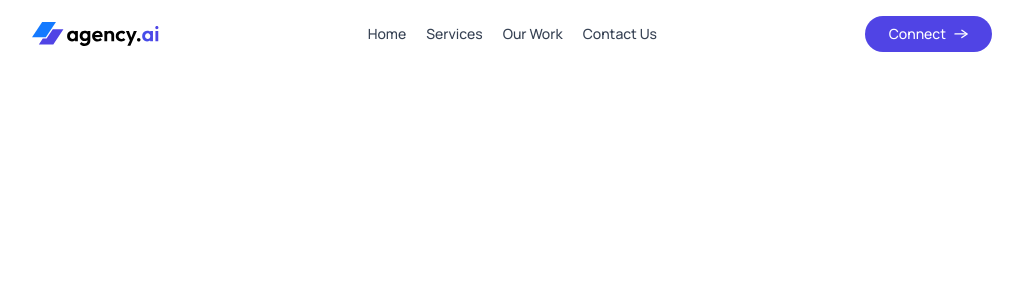
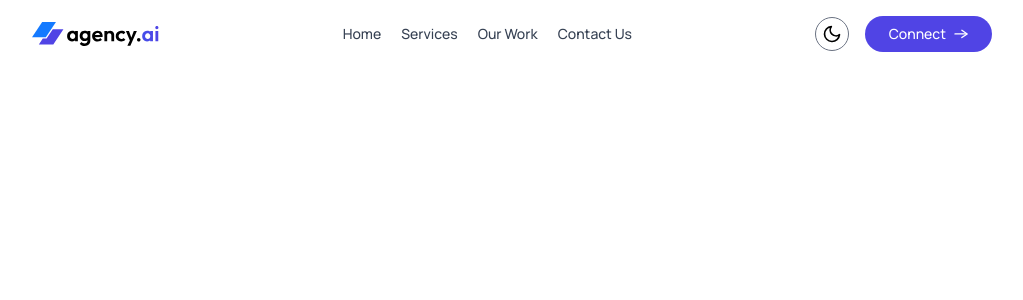
Before and after one commit to Kenzorb/Modern_Responsive_Website, a React (Vite) app: page / in a window 1280 px wide. Shown: the top 300 px of the page, without its empty margins (128-1151 px from the left). Built offline with nearby package versions, Linux system fonts and the light colour scheme; a web font is replaced by a local one.

Commit message:
Added toggle for light and dark mode

```diff
--- a/src/components/Navbar.jsx
+++ b/src/components/Navbar.jsx
@@ -1,5 +1,6 @@
 import React, { useState } from 'react'
 import assets from '../assets/assets.js'
+import ThemeToggleBtn from './ThemeToggleBtn.jsx'
 
 const Navbar = ({theme, setTheme}) => {
 
@@ -12,12 +13,14 @@
 
                 <img src={assets.close_icon} alt="" className='w-5 absolute right-4 top-4 sm:hidden' onClick={() => setSideBarOpen(false)} />
 
-                <a href="#" className='sm:hover:border-b'>Home</a>
-                <a href="#Services" className='sm:hover:border-b'>Services</a>
-                <a href="#our-work" className='sm:hover:border-b'>Our Work</a>
-                <a href="#contact-us" className='sm:hover:border-b'>Contact Us</a>
+                <a onClick={() => setSideBarOpen(false)} href="#" className='sm:hover:border-b'>Home</a>
+                <a onClick={() => setSideBarOpen(false)} href="#Services" className='sm:hover:border-b'>Services</a>
+                <a onClick={() => setSideBarOpen(false)} href="#our-work" className='sm:hover:border-b'>Our Work</a>
+                <a onClick={() => setSideBarOpen(false)} href="#contact-us" className='sm:hover:border-b'>Contact Us</a>
             </div>
             <div className='flex items-center gap-2 sm:gap-4'>
+
+                <ThemeToggleBtn theme={theme} setTheme={setTheme} />
 
                 <img src={theme === 'dark' ? assets.menu_icon_dark : assets.menu_icon} onClick={() => setSideBarOpen(true)} className='w-8 sm:hidden' />
 
--- /dev/null
+++ b/src/components/ThemeToggleBtn.jsx
@@ -0,0 +1,18 @@
+import React from 'react'
+import assets from '../assets/assets'
+
+const ThemeToggleBtn = ({theme, setTheme}) => {
+    return (
+        <>
+            <button>
+                {theme === 'dark' ? (
+                        <img onClick={() => setTheme('light')} src={assets.sun_icon} className='size-8.5 p-1.5 border border-gray-500 rounded-full' alt="" />
+                    ) : (
+                        <img onClick={() => setTheme('dark')} src={assets.moon_icon} className='size-8.5 p-1.5 border border-gray-500 rounded-full' />
+                    )}
+            </button>
+        </>
+    )
+}
+
+export default ThemeToggleBtn
```
